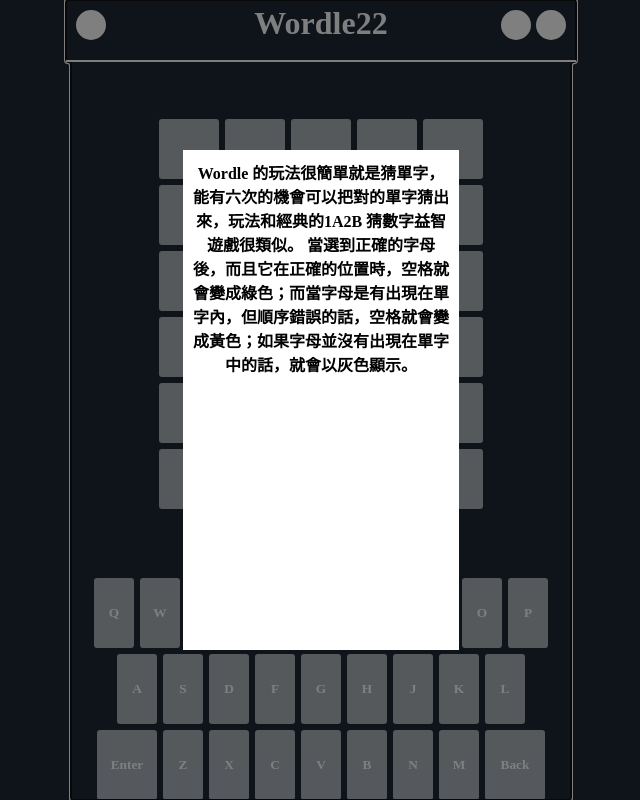
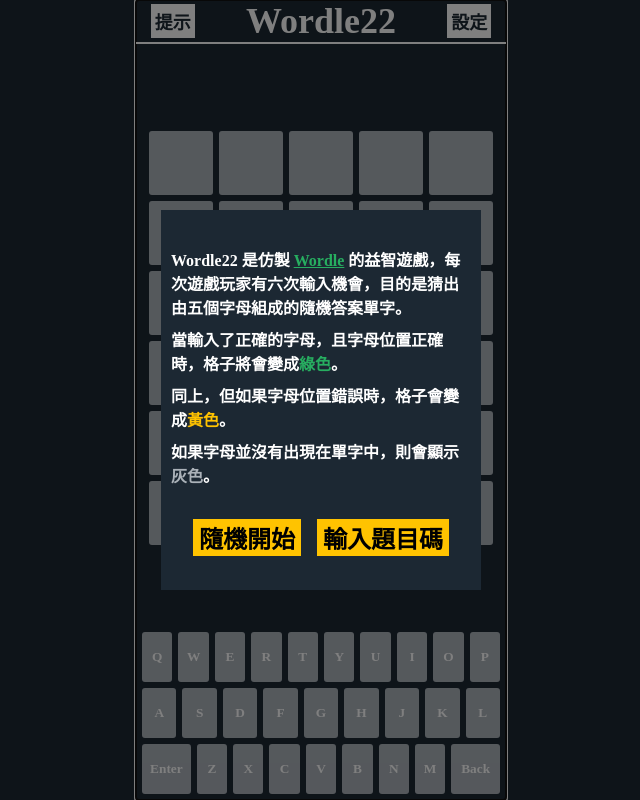
Before and after one commit to s22shadowl/React-Wordle, a React (Vite) app: page / in a window 1280 px wide. Shown: the whole page, without its empty margins (319-959 px from the left). Built offline with nearby package versions, Linux system fonts and the light colour scheme.

Commit message:
feat: 新增題目碼輸入功能及調整 RWD 版面。

```diff
--- a/src/component/Game.jsx
+++ b/src/component/Game.jsx
@@ -42,12 +42,27 @@
 
  }
 `
-const GameWrap = styled.div``
+const GameWrap = styled.div`
+  flex-grow: 1;
+  display: flex;
+  align-items: center;
+`
+
+const GameBoard = styled.div`
+  width: 350px;
+  height: 420px;
+  padding: 10px;
+  display: flex;
+  flex-direction: column;
+  justify-content: center;
+  align-items: center;
+`
 const AnswerRow = styled.div`
   display: flex;
-  min-width: 300px;
-  height: 60px;
-  margin: 6px;
+  width: 100%;
+  justify-content: center;
+  flex: 1;
+  margin: 3px;
   animation: ${(props) => {
       return props.isInvalidAnswer ? shakeAnimation : "none"
     }}
@@ -56,7 +71,8 @@
 const AnswerWord = styled.div`
   position: relative;
   height: 100%;
-  width: 60px;
+  flex: 1;
+
   margin: 3px;
   border-radius: 3px;
   background-color: ${(props) => {
@@ -118,7 +134,11 @@
       </AnswerRow>
     )
   })
-  return <GameWrap>{renderRows}</GameWrap>
+  return (
+    <GameWrap>
+      <GameBoard>{renderRows}</GameBoard>
+    </GameWrap>
+  )
 }
 
 export default Game
--- a/src/component/Keyboard.jsx
+++ b/src/component/Keyboard.jsx
@@ -6,19 +6,20 @@
   display: flex;
   flex-direction: column;
   justify-content: flex-end;
-  height: 30vh;
   width: 100%;
+  padding-bottom: 6px;
 `
 const KeyBoardRow = styled.div`
   display: flex;
   justify-content: center;
-  height: 70px;
+  flex: 1;
+  min-height: 50px;
   margin: 3px;
 `
 const KeyBoardKey = styled.button`
   cursor: pointer;
   height: 100%;
-  width: 40px;
+  flex: 1;
   margin: 3px;
   border-radius: 3px;
   background-color: ${(props) => {
@@ -40,7 +41,7 @@
   color: ${theme_color.font_main};
 `
 const KeyBoardBigKey = styled(KeyBoardKey)`
-  width: 60px;
+  flex: 2;
 `
 const KeyBoard = ({
   enterWord,
--- a/src/component/Navbar.jsx
+++ b/src/component/Navbar.jsx
@@ -6,35 +6,32 @@
   position: relative;
   text-align: center;
   width: 100%;
-  height: 50px;
-  font-size: 2rem;
+  font-size: 36px;
   color: ${theme_color.font_main};
-  padding: 5px;
   border-bottom: ${theme_color.background_sub} 2px solid;
 `
 const NavButton = styled.div`
   cursor: pointer;
   position: absolute;
-  border-radius: 100%;
-  margin: 5px;
   background-color: ${theme_color.background_sub};
-  height: 30px;
-  width: 30px;
+  color: ${theme_color.background_main};
+  font-size: 18px;
+  padding: 4px;
+  top: 50%;
+  transform: translate(0%, -50%);
 `
-const HintButton = styled(NavButton)``
-const ResultButton = styled(NavButton)`
-  right: 5px;
+const HintButton = styled(NavButton)`
+  left: 4%;
 `
 const SettingButton = styled(NavButton)`
-  right: 40px;
+  right: 4%;
 `
 
-const Navbar = () => {
+const Navbar = ({ setIsShowingRule }) => {
   return (
     <NavbarWrap>
-      <HintButton />
-      <ResultButton />
-      <SettingButton />
+      <HintButton onClick={() => setIsShowingRule(true)}>提示</HintButton>
+      <SettingButton>設定</SettingButton>
       Wordle22
     </NavbarWrap>
   )
--- a/src/component/Popup.jsx
+++ b/src/component/Popup.jsx
@@ -1,6 +1,7 @@
 import React, { useState } from "react"
 import styled from "styled-components"
 import { theme_color } from "../style/GlobalStyle"
+import { libraryArray } from "./library"
 
 const PopUpMask = styled.div`
   position: fixed;
@@ -11,11 +12,35 @@
   background-color: rgba(0, 0, 0, 0.5);
   z-index: 99;
 `
+const RuleLink = styled.a`
+  color: ${theme_color.words_background_correct};
+  text-decoration: underline;
+`
+const AnswerCodeText = styled.p`
+  background-color: ${theme_color.words_background_nearAnswer};
+  color: ${theme_color.background_main};
+  padding: 8px;
+  user-select: text;
+`
+const CorrectText = styled.span`
+  color: ${theme_color.words_background_correct};
+`
+const NearText = styled.span`
+  color: ${theme_color.words_background_nearAnswer};
+`
+const WrongText = styled.span`
+  color: ${theme_color.words_background_unused};
+`
 const RuleWrap = styled.div`
+  display: flex;
+  flex-direction: column;
+  justify-content: flex-end;
+  align-items: center;
   position: fixed;
-  width: 20vw;
-  height: 60vh;
-  background-color: ${theme_color.background_sub};
+  width: 300px;
+  height: 360px;
+  background-color: ${theme_color.background_main};
+  color: ${theme_color.font_main};
   padding: 10px;
   text-align: center;
   top: 50%;
@@ -23,12 +48,42 @@
   transform: translate(-50%, -50%);
   z-index: 100;
 `
+const PopUpCloseBTN = styled.button`
+  position: absolute;
+  top: 10px;
+  right: 10px;
+  font-size: 24px;
+  background-color: ${theme_color.words_background_nearAnswer};
+`
+const StartGameBTNs = styled.div`
+  display: flex;
+  justify-content: center;
+  align-items: center;
+`
+const StartGameBTN = styled.button`
+  font-size: 24px;
+  background-color: ${theme_color.words_background_nearAnswer};
+  margin: 24px 8px;
+`
+const StartGameInput = styled.input`
+  font-size: 24px;
+  height: 30px;
+  width: 200px;
+  background-color: ${theme_color.background_sub};
+`
+const RuleText = styled.div`
+  text-align: left;
+`
+const ResultText = styled.div``
 const ResultWrap = styled.div`
+  display: flex;
+  align-items: center;
   position: fixed;
-  width: 200px;
-  height: 200px;
+  width: 300px;
+  height: 300px;
   padding: 10px;
-  background-color: ${theme_color.background_sub};
+  background-color: ${theme_color.background_main};
+  color: ${theme_color.font_main};
   text-align: center;
   top: 50%;
   left: 50%;
@@ -36,14 +91,106 @@
   z-index: 100;
 `
 
-const RulePopUpBox = ({ setIsShowingRule }) => {
+const RulePopUpBox = ({
+  setIsShowingRule,
+  isGameStart,
+  setIsGameStart,
+  setAnswer,
+  setAnswerCode,
+  answerCode,
+}) => {
+  const [isUsingSpecifyAnswer, setIsUsingSpecifyAnswer] = useState(false)
+  const [answerCodeInputValue, setAnswerCodeInputValue] = useState("")
+  const createRandomAnswer = () => {
+    const answerIndex = Math.floor(Math.random() * 2499)
+    setAnswerCode(btoa(btoa(answerIndex)))
+    return libraryArray[answerIndex].toUpperCase().split("")
+  }
+  const getSpecifyAnswer = (code) => {
+    const decodeCode = atob(atob(code))
+    if (decodeCode > 0 && decodeCode <= 2500) {
+      setAnswerCode(code)
+      return libraryArray[decodeCode].toUpperCase().split("")
+    }
+    return
+  }
+  const StartGameBox = () => {
+    if (isGameStart) {
+      return <AnswerCodeText>當前題目碼：{answerCode}</AnswerCodeText>
+    } else if (isUsingSpecifyAnswer) {
+      return (
+        <StartGameBTNs>
+          <StartGameInput
+            value={answerCodeInputValue}
+            onChange={(e) => setAnswerCodeInputValue(e.target.value)}
+            placeholder="貼上題目碼"
+          />
+          <StartGameBTN
+            onClick={() => {
+              setAnswer(getSpecifyAnswer(answerCodeInputValue))
+              setIsGameStart(true)
+              setIsShowingRule(false)
+              setIsUsingSpecifyAnswer(false)
+            }}
+          >
+            送出
+          </StartGameBTN>
+        </StartGameBTNs>
+      )
+    } else {
+      return (
+        <StartGameBTNs>
+          <StartGameBTN
+            onClick={() => {
+              setAnswer(createRandomAnswer())
+              setIsShowingRule(false)
+              setIsGameStart(true)
+            }}
+          >
+            隨機開始
+          </StartGameBTN>
+          <StartGameBTN
+            onClick={() => {
+              setIsUsingSpecifyAnswer(true)
+            }}
+          >
+            輸入題目碼
+          </StartGameBTN>
+        </StartGameBTNs>
+      )
+    }
+  }
   return (
-    <PopUpMask onClick={() => setIsShowingRule(false)}>
-      <RuleWrap>
-        Wordle
-        的玩法很簡單就是猜單字，能有六次的機會可以把對的單字猜出來，玩法和經典的1A2B
-        猜數字益智遊戲很類似。
-        當選到正確的字母後，而且它在正確的位置時，空格就會變成綠色；而當字母是有出現在單字內，但順序錯誤的話，空格就會變成黃色；如果字母並沒有出現在單字中的話，就會以灰色顯示。
+    <PopUpMask onClick={() => (isGameStart ? setIsShowingRule(false) : null)}>
+      <RuleWrap onClick={(e) => e.stopPropagation()}>
+        {isGameStart && (
+          <PopUpCloseBTN onClick={() => setIsShowingRule(false)}>
+            X
+          </PopUpCloseBTN>
+        )}
+        <RuleText>
+          <p>
+            Wordle22 是仿製{" "}
+            <RuleLink
+              href="https://www.powerlanguage.co.uk/wordle/"
+              target="_blank"
+            >
+              Wordle
+            </RuleLink>{" "}
+            的益智遊戲，每次遊戲玩家有六次輸入機會，目的是猜出由五個字母組成的隨機答案單字。
+          </p>
+          <p>
+            當輸入了正確的字母，且字母位置正確時，格子將會變成
+            <CorrectText>綠色</CorrectText>。
+          </p>
+          <p>
+            同上，但如果字母位置錯誤時，格子會變成<NearText>黃色</NearText>。
+          </p>
+          <p>
+            如果字母並沒有出現在單字中，則會顯示<WrongText>灰色</WrongText>。
+          </p>
+        </RuleText>
+        <StartGameBox />
       </RuleWrap>
     </PopUpMask>
   )
@@ -51,7 +198,12 @@
 const ResultPopUpBox = ({ currentRow, setIsShowingResult }) => {
   return (
     <PopUpMask onClick={() => setIsShowingResult(false)}>
-      <ResultWrap>你的猜測次數：{currentRow}</ResultWrap>
+      <ResultWrap onClick={(e) => e.stopPropagation()}>
+        <PopUpCloseBTN onClick={() => setIsShowingResult(false)}>
+          X
+        </PopUpCloseBTN>
+        <ResultText>你的猜測次數：{currentRow}</ResultText>
+      </ResultWrap>
     </PopUpMask>
   )
 }
--- a/src/component/Wordle.jsx
+++ b/src/component/Wordle.jsx
@@ -2,14 +2,12 @@
 import styled from "styled-components"
 import Game from "./Game"
 import Navbar from "./Navbar"
-import { createRandomAnswer, answerLibrary } from "./library"
-import { RulePopUpBox, ResultPopUpBox } from "./Popup"
+import { RulePopUpBox, ResultPopUpBox } from "./PopUp"
 import { InValidAnswerHint, theme_color } from "../style/GlobalStyle"
 import KeyBoard from "./Keyboard"
 
 const WordleBox = styled.div`
   background-color: ${theme_color.background_main};
-  width: 500px;
   min-height: 100vh;
   display: flex;
   justify-content: space-between;
@@ -53,19 +51,21 @@
   const [currentMap, setCurrentMap] = useState(defaultMap)
   const [currentRow, setCurrentRow] = useState(0)
   const [currentCol, setCurrentCol] = useState(0)
-  const [answer, setAnswer] = useState(createRandomAnswer())
+  const [answer, setAnswer] = useState(null)
+  const [answerCode, setAnswerCode] = useState(null)
   const isHandlingKeyDown = useRef(false)
   const [isSendingAnswer, setIsSendingAnswer] = useState("none")
   const [isShowingResult, setIsShowingResult] = useState(false)
-  const [isShowingRule, setIsShowingRule] = useState(false)
+  const [isShowingRule, setIsShowingRule] = useState(true)
+  const [isGameStart, setIsGameStart] = useState(false)
   const [isGameOver, setIsGameOver] = useState(false)
   const [currentKeyBoard, setCurrentKeyBoard] = useState(defaultKeyboardStatus)
   const wordleRef = useRef()
   useEffect(() => {
     wordleRef.current.focus()
-    setIsShowingRule(true)
-  }, [])
+  }, [isGameStart])
   console.log("cheat: The answer is:", answer)
+  console.log("code", answerCode)
   const deleteWord = () => {
     // 確認當前字串長度
     if (currentCol !== 0) {
@@ -180,7 +180,7 @@
   }
   const handleKeyDown = (e) => {
     const regex = /[a-z]|[A-Z]/
-    if (e.key.length === 1 && regex.test(e.key) && !isGameOver) {
+    if (e.key.length === 1 && regex.test(e.key) && !isGameOver && isGameStart) {
       enterWord(e.key.toUpperCase()) // 處理大小寫轉換
     } else if (e.key === "Enter") {
       submitGuess()
@@ -200,14 +200,23 @@
       tabIndex={-1}
       ref={wordleRef}
     >
-      {isShowingRule && <RulePopUpBox setIsShowingRule={setIsShowingRule} />}
+      {isShowingRule && (
+        <RulePopUpBox
+          setIsShowingRule={setIsShowingRule}
+          isGameStart={isGameStart}
+          setIsGameStart={setIsGameStart}
+          setAnswer={setAnswer}
+          setAnswerCode={setAnswerCode}
+          answerCode={answerCode}
+        />
+      )}
       {isShowingResult && (
         <ResultPopUpBox
           setIsShowingResult={setIsShowingResult}
           currentRow={currentRow}
         />
       )}
-      <Navbar />
+      <Navbar setIsShowingRule={setIsShowingRule} />
       {isSendingAnswer === "invalid" && (
         <InValidAnswerHint>題庫中不存在此字</InValidAnswerHint>
       )}
--- a/src/component/library.jsx
+++ b/src/component/library.jsx
@@ -2499,8 +2499,5 @@
 zones`
 
 const libraryArray = answerLibrary.split(/\n/)
-const createRandomAnswer = () => {
-  return libraryArray[Math.floor(Math.random() * 2499)].toUpperCase().split("")
-}
 
-export { answerLibrary, createRandomAnswer }
+export { libraryArray }
--- a/src/style/GlobalStyle.jsx
+++ b/src/style/GlobalStyle.jsx
@@ -38,6 +38,9 @@
     body {
       margin: 0;
     }
+    p {
+      margin: 8px 0;
+    }
     .container {
         height: 100%;
         width: 100%;
```
Also changed, not shown: 2 other files (tests, documents, lock files or other folders).
